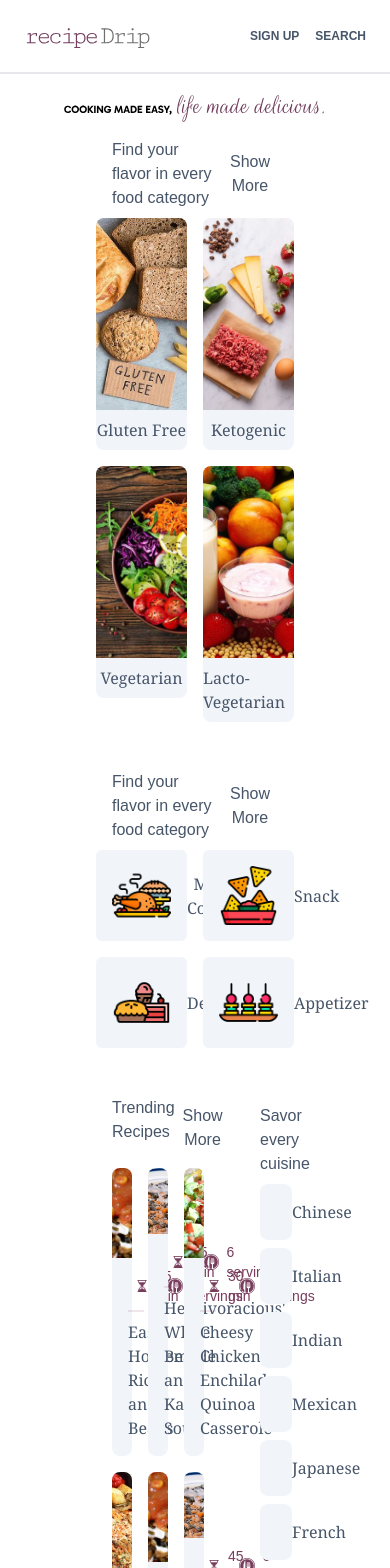
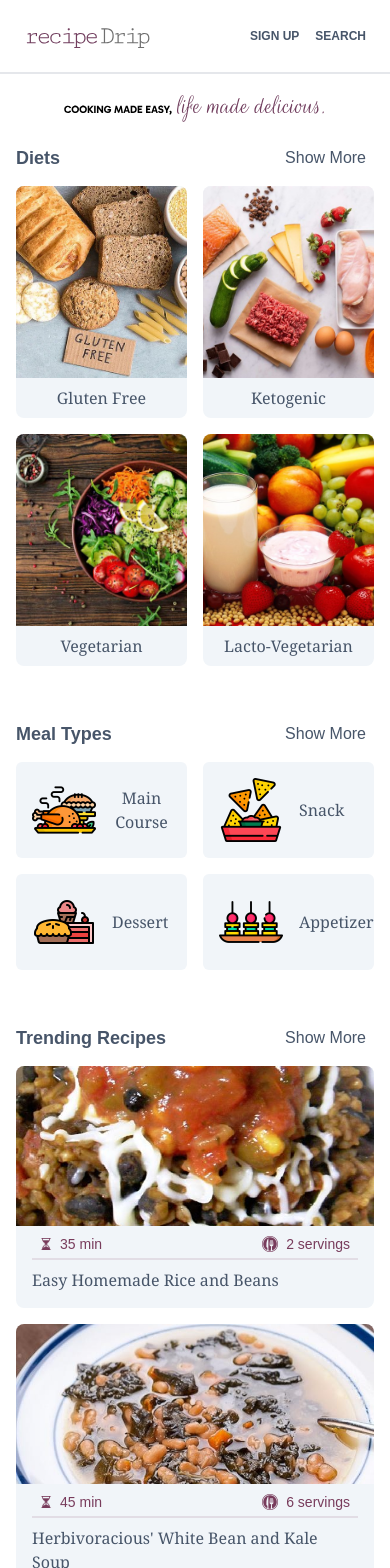
Before and after one commit to Tanvirazad3449/recipe-drip, a Next.js app: page / in a window 390 px wide. Shown: the top 1568 px of the page. Built offline with nearby package versions, Linux system fonts and the light colour scheme.

Commit message:
add responsiveness

```diff
--- a/app/(pages)/page.tsx
+++ b/app/(pages)/page.tsx
@@ -1,15 +1,15 @@
 import Link from 'next/link';
-import Grid from '../components/Grid';
 import List from '../components/List';
 import Modal from '../components/Modal';
 import React from 'react';
 import BrandLine from '../components/BrandLine';
 import recipes from '../dummy/recipes';
-import HeaderText from '../components/atoms/HeaderText';
-import RecipeList from '../components/RecipeList';
 import cuisines from '../dummy/cuisines';
 import diets from '../dummy/diets';
 import mealTypes from '../dummy/mealTypes';
+import LargeGrid from '../components/organisms/LargeGrid';
+import SmallGrid from '../components/organisms/SmallGrid';
+import MediumGrid from '../components/organisms/MediumGrid';
 
 export default function Home() {
 
@@ -17,20 +17,20 @@ export default function Home() {
     <main className="min-h-screen bg-white text-slate-600">
       <BrandLine imgPath="./brand.svg" />
       <section>
-        <Grid headerText="Find your flavor in every food category" data={diets} type="large"/>
+        <LargeGrid headerText="Diets" data={diets}/>
       </section>
 
       <section>
-        <Grid headerText="Find your flavor in every food category" data={mealTypes} type="small"/>
+        <SmallGrid headerText="Meal Types" data={mealTypes}/>
 
       </section>
 
       <section>
-        <div className='flex flex-row'>
-          <div className='w-2/3 pl-28 pr-14'>
-            <RecipeList headerText="Trending Recipes" data={recipes} />
+        <div className='flex flex-col md:flex-row'>
+          <div className='w-full md:w-2/3'>
+          <MediumGrid headerText="Trending Recipes" data={recipes}/>
           </div>
-          <div className='w-1/3 pr-28'>
+          <div className='w-full md:w-1/3'>
             <List headerText="Savor every cuisine" data={cuisines} />
           </div>
         </div>
--- a/app/components/ComponentHeader.tsx
+++ b/app/components/ComponentHeader.tsx
@@ -1,9 +1,9 @@
 import { HeadingText } from "./atoms/Texts"
 
-const ComponentHeader = ({headerText, toggle, showAll}:any) =>{
-    return(
-        <div className="justify-between align-middle flex py-2">
-            <HeadingText text={headerText}/>
+const ComponentHeader = ({ headerText, toggle, showAll }: any) => {
+  return (
+    <div className="justify-between align-middle flex py-2 items-center">
+      <HeadingText text={headerText} />
 
       <button
         onClick={toggle}
--- a/app/components/Grid.tsx
+++ /dev/null
@@ -1,55 +0,0 @@
-// app/components/Grid/Grid.tsx
-"use client";
-
-import Link from "next/link";
-import React, { useState } from "react";
-import ComponentHeader from "./ComponentHeader";
-import { LargeGridItem, SmallGridItem } from "./molecules/GridItems";
-
-interface Grid {
-  id: number;
-  name: string;
-}
-
-interface GridProps {
-  headerText: string;
-  data: Grid[];
-  type: string;
-}
-
-const Grid: React.FC<GridProps> = ({ headerText, data, type }) => {
-  const [showAll, setShowAll] = useState(false);
-
-  // Determine items to display based on the `showAll` state
-  const itemsToShow = showAll ? data : data.slice(0, 4);
-
-  return (
-    <div className="mb-10 px-24">
-      <div className="px-4">
-        <ComponentHeader
-          headerText={headerText}
-          toggle={() => setShowAll(!showAll)}
-          showAll={showAll}
-        />
-      </div>
-      <div className="grid grid-cols-2 md:grid-cols-3 lg:grid-cols-4 gap-4 sm:mx-4">
-        {itemsToShow.map((gridObj) => {
-          switch (type) {
-            case "small":
-              return (
-                  <SmallGridItem  key={gridObj.id} gridObj={gridObj} href={`/recipe/${gridObj.id}`}/>
-              );
-              case "large":
-                return (
-                  <LargeGridItem  key={gridObj.id} gridObj={gridObj} href={`/recipe/${gridObj.id}`}/>
-              );
-            default:
-              return null;
-          }
-        })}
-      </div>
-    </div>
-  );
-};
-
-export default Grid;
--- a/app/components/List.tsx
+++ b/app/components/List.tsx
@@ -1,31 +1,26 @@
 "use client"
 import React from 'react';
-import HeaderText from './atoms/HeaderText';
+import { Container } from './atoms/Container';
+import { HeadingText, RegularText } from './atoms/Texts';
 
 
 export default function List({ headerText, data }: any) {
-
-
   return (
-
-
-      <div >
+    <div className='px-4 md:pr-28'>
       <div className='py-2'>
-          <HeaderText text={headerText} />
+        <HeadingText text={headerText} />
       </div>
       <ul className="list-none flex flex-col">
-          {data.map((e:any) => (
-            <li
-              key={e.id}
-              className=" bg-slate-100 rounded-lg flex items-center justify-start p-4 mb-2 hover:bg-slate-200 hover:cursor-pointer font-serif"
-            >
+        {data.map((e: any) => (
+          <Container key={e.id} className="flex items-center justify-start p-4 mb-2">
+
             <img
               src={`/countries/${e.id}.png`}
               alt={e.name}
               className="rounded-lg w-6 sm:w-6 md:w-6 h-auto mr-4"
             />
-              {e.name}
-            </li>
+            <RegularText text={e.name}/>
+          </Container>
         ))}
       </ul>
     </div>
--- a/app/components/atoms/HeaderText.tsx
+++ /dev/null
@@ -1,11 +0,0 @@
-interface HeaderTextProps {
-    text: string;
-}
-
-const HeaderText = ({ text }: HeaderTextProps) => {
-    return (
-        <h2 className="text-s md:text-2xl mt-2">{text}</h2>
-    );
-};
-
-export default HeaderText;
--- a/app/components/atoms/Texts.tsx
+++ b/app/components/atoms/Texts.tsx
@@ -10,7 +10,7 @@ const RegularText = ({text, className = ""}:TextProps) => {
 
 const HeadingText = ({text, className = ""}:TextProps) => {
     return(
-        <h2 className={`text-s md:text-2xl ${className}`}>{text}</h2>
+        <h2 className={`text-lg md:text-2xl font-bold ${className}`}>{text}</h2>
     )
 }
 
--- a/app/components/molecules/GridItems.tsx
+++ b/app/components/molecules/GridItems.tsx
@@ -1,16 +1,23 @@
 import Link from "next/link";
 import React from "react";
 import { RegularText } from "../atoms/Texts";
+import { Recipe } from "@/app/interfaces/Recipe";
+import RecipeStats from "./RecipeStats";
+import { Container } from "../atoms/Container";
 interface Grid {
   id: number;
   name: string;
 }
 interface GridItem {
-  gridObj: Grid;
+  gridObj: Grid | Recipe;
   href: string;
 }
 
+
+
 const LargeGridItem = ({ gridObj, href }: GridItem) => {
+  if ('name' in gridObj) {
+
     return (
       <Link href={href}>
         <div className="w-full bg-slate-100 rounded-lg flex flex-col items-center justify-start pb-2 hover:bg-slate-200 hover:cursor-pointer">
@@ -24,8 +31,11 @@ const LargeGridItem = ({ gridObj, href }: GridItem) => {
       </Link>
     )
   }
+}
 
 const SmallGridItem = ({ gridObj, href }: GridItem) => {
+  if ('name' in gridObj) {
+
     return (
       <Link href={href}>
         <div className="bg-slate-100 rounded-md p-4 text-center flex flex-row items-center space-x-4  hover:bg-slate-200 hover:cursor-pointer">
@@ -39,8 +49,31 @@ const SmallGridItem = ({ gridObj, href }: GridItem) => {
       </Link>
     )
   }
+}
+
+const MediumGridItem = ({ gridObj }: GridItem) => {
+  if ('title' in gridObj) {
+    return (
+      <Link href={`/recipe/${gridObj.id}`} key={gridObj.image}>
+        <Container className="h-auto md:h-72">
+          <img
+            src={`/recipes/${gridObj.id}.jpg`}
+            alt={gridObj.image}
+            className="rounded-tr-lg rounded-tl-lg w-full h-40 object-cover center"
+          />
+          <div className='p-4 pt-2 w-full'>
+            <RecipeStats recipe={gridObj} />
+            <RegularText text={gridObj.title} className='mt-2' />
+          </div>
+        </Container>
+
+      </Link>
+    )
+  }
+}
 
 export {
   LargeGridItem,
+  MediumGridItem,
   SmallGridItem
 }
--- /dev/null
+++ b/app/components/organisms/LargeGrid.tsx
@@ -0,0 +1,37 @@
+// app/components/Grid/Grid.tsx
+"use client";
+
+import React, { useState } from "react";
+import ComponentHeader from "../ComponentHeader";
+import { LargeGridItem } from "../molecules/GridItems";
+import { Grid } from "@/app/interfaces/StaticGridItem";
+
+
+interface GridProps {
+  headerText: string;
+  data: Grid[];
+}
+
+const LargeGrid: React.FC<GridProps> = ({ headerText, data }) => {
+  const [showAll, setShowAll] = useState(false);
+
+  // Determine items to display based on the `showAll` state
+  const itemsToShow = showAll ? data : data.slice(0, 4);
+
+  return (
+    <div className="mb-10 px-4 md:px-24">
+      <div className="px-0 md:px-4">
+        <ComponentHeader
+          headerText={headerText}
+          toggle={() => setShowAll(!showAll)}
+          showAll={showAll}
+        />
+      </div>
+      <div className="grid grid-cols-2 md:grid-cols-3 lg:grid-cols-4 gap-4 sm:mx-4">
+        {itemsToShow.map((gridObj) => <LargeGridItem key={gridObj.id} gridObj={gridObj} href={`/recipe/${gridObj.id}`} /> )}
+      </div>
+    </div>
+  );
+};
+
+export default LargeGrid;
--- /dev/null
+++ b/app/components/organisms/MediumGrid.tsx
@@ -0,0 +1,34 @@
+// app/components/Grid/Grid.tsx
+"use client";
+
+import React, { useState } from "react";
+import ComponentHeader from "../ComponentHeader";
+import { MediumGridItem } from "../molecules/GridItems";
+import { Recipe } from "@/app/interfaces/Recipe";
+
+interface GridProps {
+  headerText: string;
+  data: Recipe[];
+}
+
+const MediumGrid: React.FC<GridProps> = ({ headerText, data }) => {
+  const [showAll, setShowAll] = useState(false);
+
+  // Determine items to display based on the `showAll` state
+  const itemsToShow = showAll ? data : data.slice(0, 9);
+
+  return (
+    <div className="mb-10 px-4 md:px-20 ml-0 md:ml-8">
+        <ComponentHeader
+          headerText={headerText}
+          toggle={() => setShowAll(!showAll)}
+          showAll={showAll}
+        />
+      <div className="grid grid-cols-1 grid-rows-1 md:grid-cols-3 md:grid-rows-3 gap-4">
+        {itemsToShow.map((gridObj) => <MediumGridItem key={gridObj.image} gridObj={gridObj} href={`/recipe/${gridObj.id}`} />)}
+      </div>
+    </div>
+  );
+};
+
+export default MediumGrid;
--- /dev/null
+++ b/app/components/organisms/SmallGrid.tsx
@@ -0,0 +1,36 @@
+// app/components/Grid/Grid.tsx
+"use client";
+
+import React, { useState } from "react";
+import ComponentHeader from "../ComponentHeader";
+import { SmallGridItem } from "../molecules/GridItems";
+import { Grid } from "@/app/interfaces/StaticGridItem";
+
+interface GridProps {
+  headerText: string;
+  data: Grid[];
+}
+
+const SmallGrid: React.FC<GridProps> = ({ headerText, data }) => {
+  const [showAll, setShowAll] = useState(false);
+
+  // Determine items to display based on the `showAll` state
+  const itemsToShow = showAll ? data : data.slice(0, 4);
+
+  return (
+    <div className="mb-10 px-4 md:px-24">
+      <div className="px-0 md:px-4">
+        <ComponentHeader
+          headerText={headerText}
+          toggle={() => setShowAll(!showAll)}
+          showAll={showAll}
+        />
+      </div>
+      <div className="grid grid-cols-2 md:grid-cols-3 lg:grid-cols-4 gap-4 sm:mx-4">
+        {itemsToShow.map((gridObj) => <SmallGridItem key={gridObj.id} gridObj={gridObj} href={`/recipe/${gridObj.id}`} /> )}
+      </div>
+    </div>
+  );
+};
+
+export default SmallGrid;
--- /dev/null
+++ b/app/interfaces/StaticGridItem.ts
@@ -0,0 +1,4 @@
+export interface Grid {
+  id: number;
+  name: string;
+}
```
Lines whose indentation alone changed are shown as unchanged.
